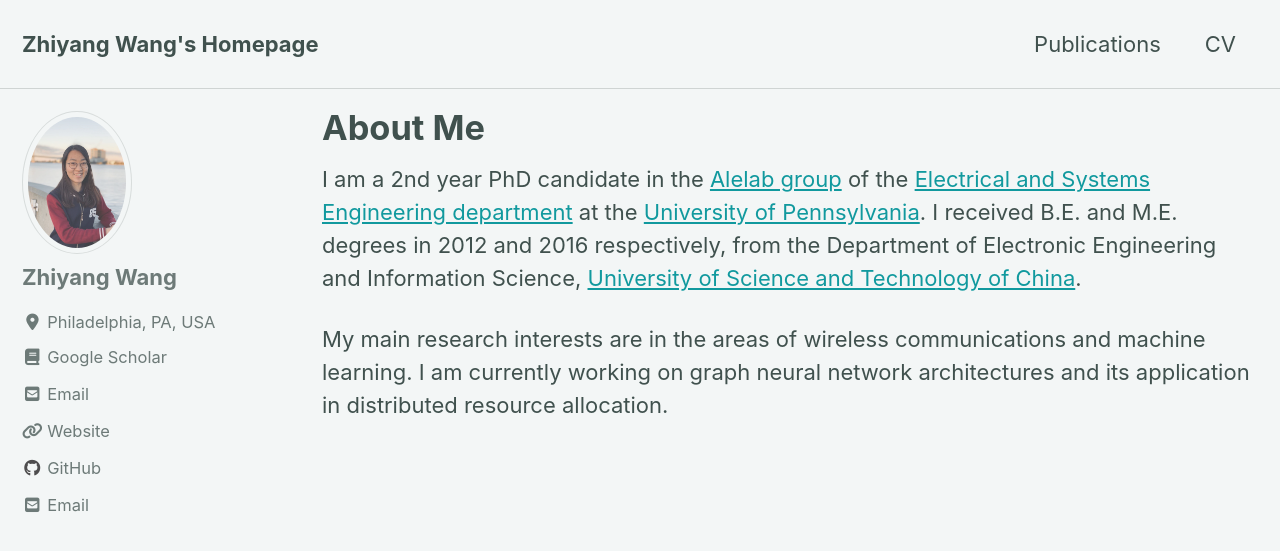
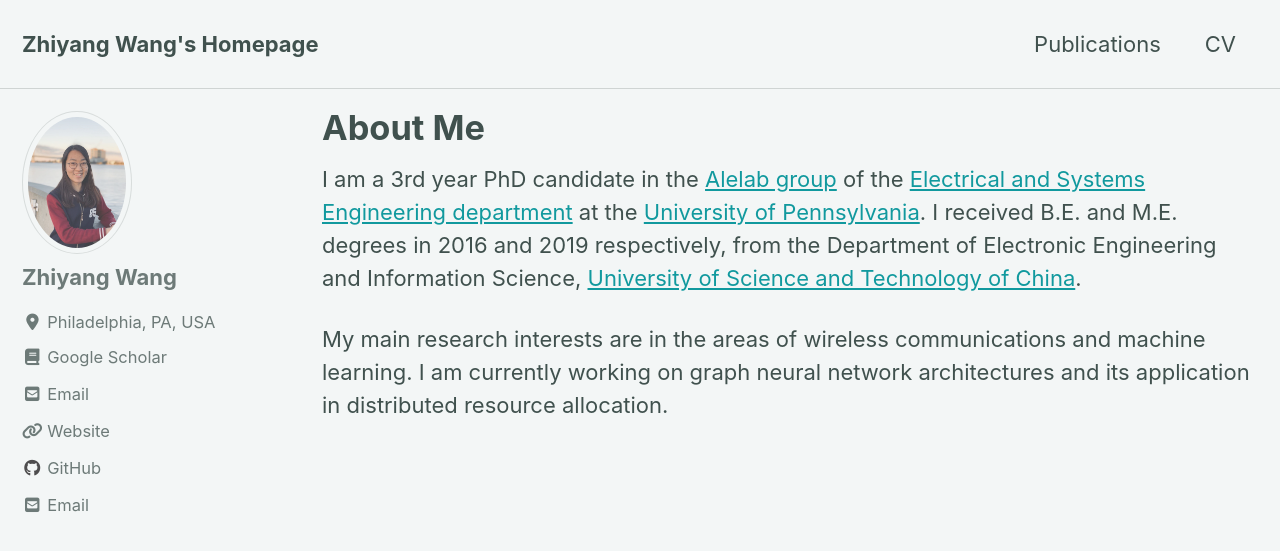
Before and after one commit to Zhiyang43/zhiyang43.github.io, a Jekyll site: the page built from _pages/about.md, in a window 1280 px wide and 900 px high. Shown: the top 551 px of the window. Built offline with Jekyll 4.4.1, drawn with Linux system fonts in a browser that asks for light colours; cached includes are drawn as plain includes; nearby versions of some CDN libraries.

Commit message:
Update about.md

```diff
--- a/_pages/about.md
+++ b/_pages/about.md
@@ -11,6 +11,6 @@ redirect_from:
 ---
 
 
-I am a 2nd year PhD candidate in the [Alelab group](https://alelab.seas.upenn.edu/) of the [Electrical and Systems Engineering department](https://www.ese.upenn.edu/) at the [University of Pennsylvania](https://www.upenn.edu/). I received B.E. and M.E. degrees in 2012 and 2016 respectively, from the Department of Electronic Engineering and Information Science, [University of Science and Technology of China](https://en.ustc.edu.cn/). <br>
+I am a 3rd year PhD candidate in the [Alelab group](https://alelab.seas.upenn.edu/) of the [Electrical and Systems Engineering department](https://www.ese.upenn.edu/) at the [University of Pennsylvania](https://www.upenn.edu/). I received B.E. and M.E. degrees in 2016 and 2019 respectively, from the Department of Electronic Engineering and Information Science, [University of Science and Technology of China](https://en.ustc.edu.cn/). <br>
 
 My main research interests are in the areas of wireless communications and machine learning. I am currently working on graph neural network architectures and its application in distributed resource allocation.
```
